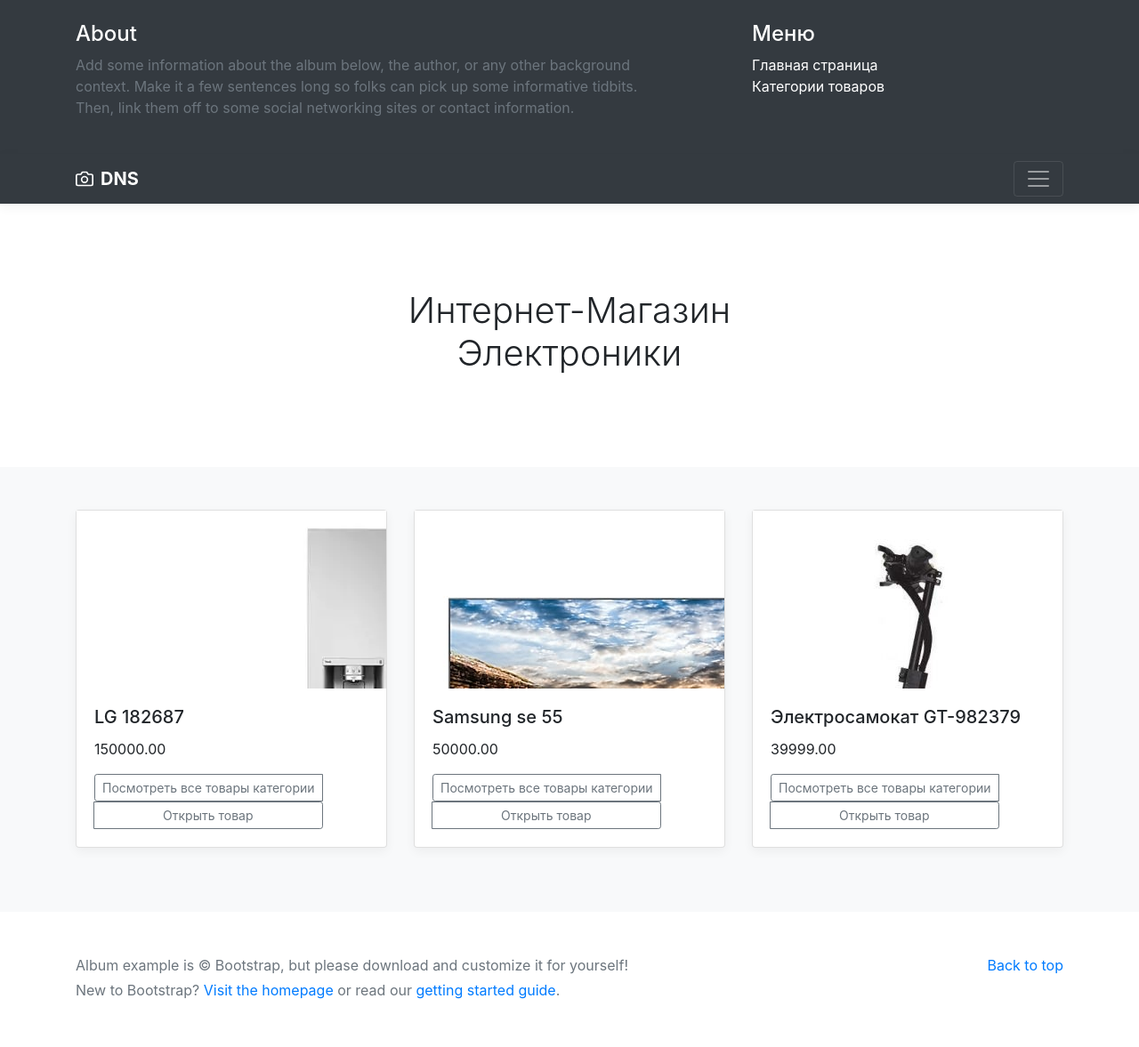
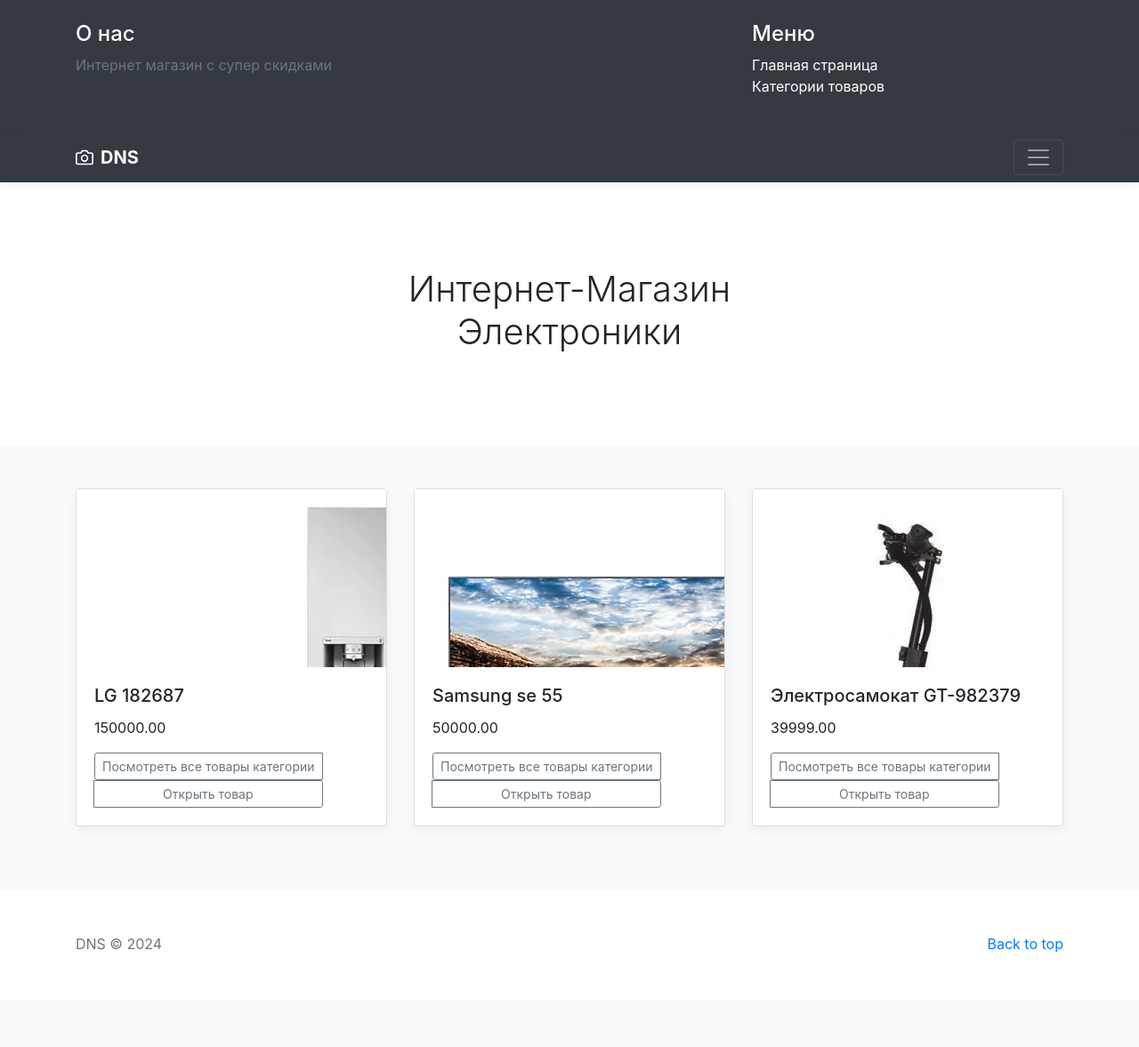
Before and after one commit to nickllama/Django_HW, a Django app: page / in a window 1280 px wide, after a click that opens the changed part. Shown: the whole page at 89% size. After the commit the page ends 1070 px from the top, so only its background shows below. Run offline with Django 5.2, Linux system fonts and the light colour scheme; data comes from the database, SQL or seed files in the repository; some libraries are stand-ins or nearby versions.

Commit message:
ДЗ 21.1.1

```diff
--- a/catalog/templates/catalog/base.html
+++ b/catalog/templates/catalog/base.html
@@ -22,8 +22,8 @@
         <div class="container">
             <div class="row">
                 <div class="col-sm-8 col-md-7 py-4">
-              <h4 class="text-white">About</h4>
-              <p class="text-muted">Add some information about the album below, the author, or any other background context. Make it a few sentences long so folks can pick up some informative tidbits. Then, link them off to some social networking sites or contact information.</p>
+                    <h4 class="text-white">О нас</h4>
+                    <p class="text-muted"> Интернет магазин с супер скидками</p>
                 </div>
                 <div class="col-sm-4 offset-md-1 py-4">
                     <h4 class="text-white">Меню</h4>
@@ -38,10 +38,15 @@
     <div class="navbar navbar-dark bg-dark box-shadow">
         <div class="container d-flex justify-content-between">
             <a href="#" class="navbar-brand d-flex align-items-center">
-            <svg xmlns="http://www.w3.org/2000/svg" width="20" height="20" viewBox="0 0 24 24" fill="none" stroke="currentColor" stroke-width="2" stroke-linecap="round" stroke-linejoin="round" class="mr-2"><path d="M23 19a2 2 0 0 1-2 2H3a2 2 0 0 1-2-2V8a2 2 0 0 1 2-2h4l2-3h6l2 3h4a2 2 0 0 1 2 2z"></path><circle cx="12" cy="13" r="4"></circle></svg>
+                <svg xmlns="http://www.w3.org/2000/svg" width="20" height="20" viewBox="0 0 24 24" fill="none"
+                     stroke="currentColor" stroke-width="2" stroke-linecap="round" stroke-linejoin="round" class="mr-2">
+                    <path d="M23 19a2 2 0 0 1-2 2H3a2 2 0 0 1-2-2V8a2 2 0 0 1 2-2h4l2-3h6l2 3h4a2 2 0 0 1 2 2z"></path>
+                    <circle cx="12" cy="13" r="4"></circle>
+                </svg>
                 <strong>DNS</strong>
             </a>
-          <button class="navbar-toggler" type="button" data-toggle="collapse" data-target="#navbarHeader" aria-controls="navbarHeader" aria-expanded="false" aria-label="Toggle navigation">
+            <button class="navbar-toggler" type="button" data-toggle="collapse" data-target="#navbarHeader"
+                    aria-controls="navbarHeader" aria-expanded="false" aria-label="Toggle navigation">
                 <span class="navbar-toggler-icon"></span>
             </button>
         </div>
@@ -70,15 +75,16 @@
         <p class="float-right">
             <a href="#">Back to top</a>
         </p>
-        <p>Album example is &copy; Bootstrap, but please download and customize it for yourself!</p>
-        <p>New to Bootstrap? <a href="../../">Visit the homepage</a> or read our <a href="../../getting-started/">getting started guide</a>.</p>
+        <p>DNS &copy; {% now "Y" %}</p>
     </div>
 </footer>
 
 <!-- Bootstrap core JavaScript
 ================================================== -->
 <!-- Placed at the end of the document so the pages load faster -->
-    <script src="https://code.jquery.com/jquery-3.2.1.slim.min.js" integrity="sha384-KJ3o2DKtIkvYIK3UENzmM7KCkRr/rE9/Qpg6aAZGJwFDMVNA/GpGFF93hXpG5KkN" crossorigin="anonymous"></script>
+<script src="https://code.jquery.com/jquery-3.2.1.slim.min.js"
+        integrity="sha384-KJ3o2DKtIkvYIK3UENzmM7KCkRr/rE9/Qpg6aAZGJwFDMVNA/GpGFF93hXpG5KkN"
+        crossorigin="anonymous"></script>
 <script src="{% static 'js/popper.min.js' %}"></script>
 <script src="{% static 'js/bootstrap.min.js' %}"></script>
 <script src="{% static 'js/holder.min.js' %}"></script>
--- a/catalog/templates/catalog/index.html
+++ b/catalog/templates/catalog/index.html
@@ -15,7 +15,7 @@
                         <h5 class="card-title">{{ object.product_name }}</h5>
                         <p class="card-text">{{ object.product_price|title }}</p>
                         <div class="btn-group flex-column">
-                            <a href="{% url 'catalog:category_products' object.pk %}" type="button"
+                            <a href="{% url 'catalog:category_products' object.product_category_id %}" type="button"
                                class="btn btn-sm btn-outline-secondary">Посмотреть все товары категории</a>
                             <a href="{% url 'catalog:product_detail' product_id=object.pk %}" type="button"
                                class="btn btn-sm btn-outline-secondary">Открыть товар</a>
--- a/catalog/templates/catalog/Products.html
+++ b/catalog/templates/catalog/product_list.html
@@ -13,8 +13,8 @@
                         <p class="card-text">{{ object.product_price|title }}</p>
                         <div class="d-flex justify-content-between align-items-center">
                             <div class="btn-group">
-                                <a href="{% url 'catalog:category_products' object.pk %}" type="button"
-                                   class="btn btn-sm btn-outline-secondary">Посмотреть</a>
+                                <a href="{% url 'catalog:product_detail' product_id=object.pk %}" type="button"
+                                   class="btn btn-sm btn-outline-secondary">Открыть товар</a>
                             </div>
                         </div>
                     </div>
--- a/catalog/urls.py
+++ b/catalog/urls.py
@@ -1,13 +1,13 @@
 from django.urls import path, include
 
 from catalog.apps import CatalogConfig
-from catalog.views import categories, category_products, product_detail, index
+from catalog.views import CategoryListView, ProductListView, product_detail, index
 
 app_name = CatalogConfig.name
 
 urlpatterns = [
     path('', index, name='index'),
-    path('categories/', categories, name='categories'),
-    path('category/<int:category_id>/', category_products, name='category_products'),
+    path('categories/', CategoryListView.as_view(), name='categories'),
+    path('category/<int:pk>/', ProductListView.as_view(), name='category_products'),
     path('product/<int:product_id>/', product_detail, name='product_detail'),
 ]
--- a/catalog/views.py
+++ b/catalog/views.py
@@ -1,4 +1,6 @@
 from django.shortcuts import render, get_object_or_404
+from django.views.generic import ListView
+
 from .forms import FeedbackForm
 from .models import Category, Product
 
@@ -11,22 +13,45 @@
     return render(request, 'catalog/index.html', context)
 
 
-def categories(request):
-    context = {
-        'object_list': Category.objects.all(),
-        'title': 'Категории товаров'
-    }
-    return render(request, 'catalog/categories.html', context)
+# def categories(request):
+#     context = {
+#         'object_list': Category.objects.all(),
+#         'title': 'Категории товаров'
+#     }
+#     return render(request, 'catalog/category_list.html', context)
 
 
-def category_products(request, category_id):
-    category_item = Category.objects.get(pk=category_id)
+class CategoryListView(ListView):
+    model = Category
+    extra_context = {'title': 'Категории товаров'}
 
-    context = {
-        'object_list': Product.objects.filter(product_category=category_item),
-        'title': f'Все товары категории: {category_item.category_name}'
-    }
-    return render(request, 'catalog/Products.html', context)
+
+# def category_products(request, pk):
+#     category_item = Category.objects.get(pk=pk)
+#
+#     context = {
+#         'object_list': Product.objects.filter(product_category_id=pk),
+#         'title': f'Все товары категории: {category_item.category_name}'
+#     }
+#     return render(request, 'catalog/product_list.html', context)
+
+
+class ProductListView(ListView):
+    model = Product
+
+    def get_queryset(self):
+        queryset = super().get_queryset()
+        queryset = queryset.filter(product_category_id=self.kwargs('pk'))
+        return queryset
+
+    def get_context_data(self, *args, **kwargs):
+        context_data = super().get_context_data(*args, **kwargs)
+
+        category_item = Category.objects.get(pk=self.kwargs.get('pk'))
+        context_data['category_pk']: category_item.pk
+        context_data['title'] = f'Все товары категории: {category_item.category_name}'
+
+        return context_data
 
 
 def product_detail(request, product_id):
```
Also changed, not shown: catalog/templates/catalog/category_list.html (renamed from catalog/templates/catalog/categories.html), media/product_images/71I368NHgpL.jpg (added), media/product_images/ASSET_MMS_135338965.webp (added), media/product_images/ASSET_MMS_97185480.webp (added), media/product_images/bosch-fel023ms2-microondas-20l-800w-con-grill-y-plato-giratorio-inox-0185_AqkLr8d.jpg (added), media/product_images/notebook_dell.jpeg (added). Lines whose indentation alone changed are shown as unchanged.
